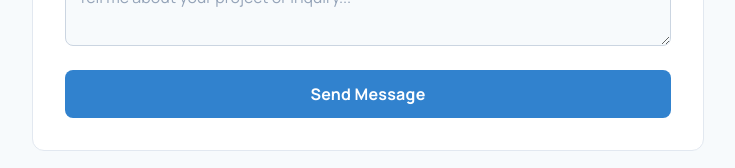
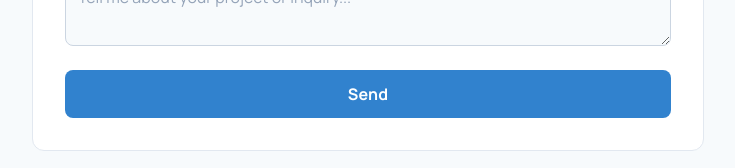
Before and after one commit to Ahmed-Is3a/portfolio, a React (Vite) app in the folder portfolio/: page / in a window 1280 px wide. Shown: the part 2907-3075 px from the top of the page, without its empty margins (272-1007 px from the left). Built offline with nearby package versions, Linux system fonts and the light colour scheme.

Commit message:
fix: update submit button text for clarity

```diff
--- a/portfolio/src/components/Contact.tsx
+++ b/portfolio/src/components/Contact.tsx
@@ -84,8 +84,8 @@ export default function Contact() {
                 </label>
                 <input
                   type="submit"
-                  value="Send Message"
-                  className="flex h-12 min-w-[84px] cursor-pointer items-center justify-center overflow-hidden rounded-lg bg-primary px-5 text-base font-bold leading-normal tracking-[0.015em] text-white transition-colors hover:bg-primary/90 focus:outline-none focus:ring-2 focus:ring-primary/50 focus:ring-offset-2 focus:ring-offset-background-light dark:focus:ring-offset-background-dark"
+                  value="Send"
+                  className="h-12  cursor-pointer rounded-lg bg-primary px-5 text-base font-bold leading-normal tracking-[0.015em] text-white transition-colors hover:bg-primary/90 focus:outline-none focus:ring-2 focus:ring-primary/50 focus:ring-offset-2 focus:ring-offset-background-light dark:focus:ring-offset-background-dark"
                 />
 
               </form>
```
